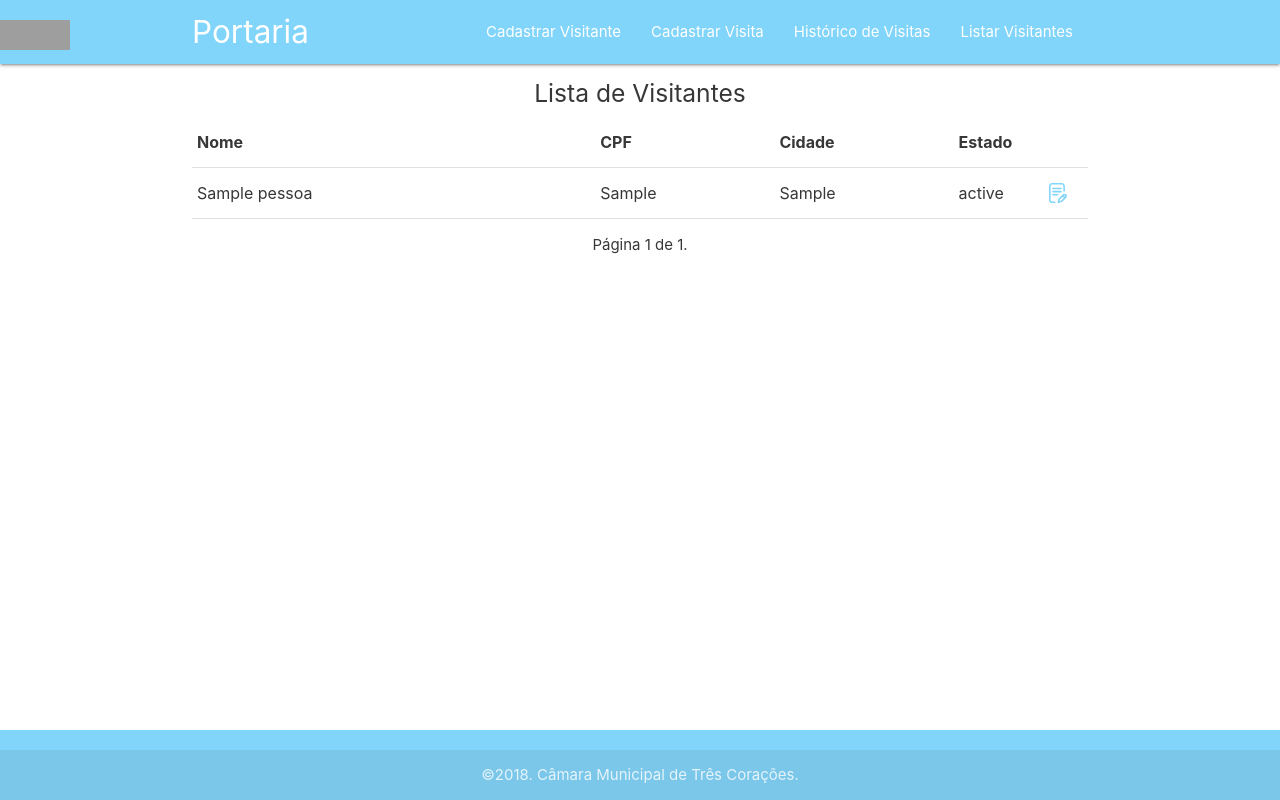
After one commit to camaratc/visita, a Django app: page /visitante/lista/ in a window 1280 px wide. The commit adds this page. Run offline with Django 3.2, Linux system fonts and the light colour scheme; tables that the repository leaves empty hold one stand-in row (values such as "Sample post"); some libraries are stand-ins or nearby versions; grey boxes are pictures that could not be loaded.

Commit message:
Listagem de pessoas

```diff
--- a/cadastro/static/css/style.css
+++ b/cadastro/static/css/style.css
@@ -116,11 +116,11 @@ main {
 
 .foto-visita{
     border-radius: 50%;
-    height: 80px;
-    width: 80px;
+    height: 60px;
+    width: 60px;
 }
 
-/* Histórico ===== */
+/* Histórico de Visitas e Listar Visitantes ===== */
 
 .highlight tbody{
     cursor: pointer;
@@ -178,6 +178,11 @@ main {
     background-color: #fcb9b2;
 }
 
+.botao-editar{
+    height: 20px;
+    width: 20px;
+}
+
 /* Detalhes ===== */
 
 .visita-detalhes{
--- a/cadastro/templates/base.html
+++ b/cadastro/templates/base.html
@@ -8,7 +8,7 @@
     </head>
     <body>
         <nav class="light-blue lighten-3">
-            {% if request.get_full_path == '/pessoas/' or request.get_full_path == '/visitas/' or request.get_full_path == '/historico/' %}
+            {% if request.get_full_path == '/cadastrar/visitante' or request.get_full_path == '/cadastrar/visita/' or request.get_full_path == '/historico/' or request.get_full_path == '/visitante/lista/' %}
                 <div>
                     <a href="{% url 'cadastro:index' %}">
                         <img class="arrow" src="{% static 'img/arrow-left.svg' %}" />
@@ -25,9 +25,10 @@
             <div class="container nav-wrapper ">
                 <a href="{% url 'cadastro:index' %}" class="brand-logo">Portaria</a>
                 <ul id="nav-mobile" class="right hide-on-med-and-down">
-                    <li><a href="{% url 'cadastro:cadastro_pessoas' %}">Cadastrar Pessoa</a></li>
+                    <li><a href="{% url 'cadastro:cadastro_pessoas' %}">Cadastrar Visitante</a></li>
                     <li><a href="{% url 'cadastro:cadastro_visitas' %}">Cadastrar Visita</a></li>
                     <li><a href="{% url 'cadastro:historico_visitas' %}">Histórico de Visitas</a></li>
+                    <li><a href="{% url 'cadastro:listar_pessoas' %}">Listar Visitantes</a></li>
                 </ul>
             </div>
         </nav>
--- a/cadastro/templates/cadastrar-visitas.html
+++ b/cadastro/templates/cadastrar-visitas.html
@@ -1,7 +1,6 @@
 {% extends 'base.html' %}
 {% block content %}
 {% load staticfiles %}
-{% load static %}
 
 <div class="container page-content">
     <h5 class="center-align">Nova Visita</h5>
--- a/cadastro/templates/historico-visitas.html
+++ b/cadastro/templates/historico-visitas.html
@@ -40,17 +40,13 @@
         </thead>
         <tbody>
             {% for item in visitas %}
-            {% if item.horarioSaida == None %}
                 <tr onclick="window.location=`{% url 'cadastro:visita_detalhes' pk=item.pk %}`">
-            {% else %}
-                <tr onclick="window.location=`{% url 'cadastro:visita_detalhes' pk=item.pk %}`">
-            {% endif %}
                     <td>{{ item.pessoa.nome }}</td>
                     <td>{{ item.setor }}</td>
                     <td>{{ item.data|date:'d/M/Y' }}</td>
                     <td>{{ item.horarioEntrada }}</td>
                     {% if item.horarioSaida == None %}
-                        <td>-</tr>
+                        <td>-</td>
                     {% else %}
                         <td>{{ item.horarioSaida }}</td>
                     {% endif %}
--- /dev/null
+++ b/cadastro/templates/lista-pessoas.html
@@ -0,0 +1,57 @@
+{% extends 'base.html' %}
+{% block content %}
+{% load staticfiles %}
+
+<div class='container'>
+    <h5 class='center-align'>Lista de Visitantes</h5>
+
+    <table class="highlight">
+        <thead>
+            <tr>
+                <th width="45%">Nome</th>
+                <th width="20%">CPF</th>
+                <th width="20%">Cidade</th>
+                <th width="10%">Estado</th>
+                <th width="5%"></th>
+            </tr>
+        </thead>
+        <tbody>
+            {% for item in pessoas %}
+                <tr onclick="window.location=`{% url 'cadastro:perfil_pessoa' pk=item.pk %}`">
+                    <td>{{ item.nome }}</td>
+                    <td>{{ item.cpf }}</td>
+                    <td>{{ item.cidade }}</td>
+                    <td>{{ item.estado }}</td>
+                    <td onclick="window.location=`{% url 'cadastro:editar_pessoa' pk=item.pk %}`">
+                        <a href="{% url 'cadastro:editar_pessoa' pk=item.pk %}">
+                            <img class="botao-editar" src="{% static 'img/edit.svg' %}" />
+                        </a>
+                    </td>
+                </tr>
+            {% endfor %}
+        </tbody>
+    </table>
+
+    <div class="pagination center-align">
+        <span class="step-links">
+            <p class="current">
+                Página {{ pessoas.number }} de {{ pessoas.paginator.num_pages }}.
+            </p>
+
+            {% if pessoas.has_previous %}
+                <a href="?page=1">&laquo;</a>
+                <a href="?page={{ pessoas.previous_page_number }}">Anterior</a>
+                {% if pessoas.has_next %}
+                    <span>|</span>
+                {% endif %}
+            {% endif %}
+
+            {% if pessoas.has_next %}
+                <a href="?page={{ pessoas.next_page_number }}">Próxima</a>
+                <a href="?page={{ pessoas.paginator.num_pages }}">&raquo;</a>
+            {% endif %}
+        </span>
+    </div>
+</div>
+
+{% endblock %}
--- a/cadastro/urls.py
+++ b/cadastro/urls.py
@@ -7,10 +7,13 @@ app_name = 'cadastro'
 
 urlpatterns = [
     path('', views.index, name='index'),
-    path('pessoas/', views.cadastro_pessoas, name='cadastro_pessoas'),
-    path('visitas/', views.cadastro_visitas, name='cadastro_visitas'),
+    path('cadastrar/visitante/', views.cadastro_pessoas, name='cadastro_pessoas'),
+    path('cadastrar/visita/', views.cadastro_visitas, name='cadastro_visitas'),
+    path('visitante/lista/', views.listar_pessoas, name='listar_pessoas'),
+    path('visitante/<int:pk>', views.perfil_pessoa, name='perfil_pessoa'),
+    path('visitante/editar/<int:pk>', views.editar_pessoa, name='editar_pessoa'),
     path('visitas/<int:pk>', views.confirmar_saida, name='confirmar_saida'),
+    path('visita/<int:pk>', views.visita_detalhes, name='visita_detalhes'),
     path('historico/', views.historico_visitas, name='historico_visitas'),
-    path('visita/<int:pk>', views.visita_detalhes, name='visita_detalhes'),
-    path('api/pessoas/', views.api_pessoas, name='api_pessoas')
+    path('api/pessoas/', views.api_pessoas, name='api_pessoas'),
 ]
--- a/cadastro/views.py
+++ b/cadastro/views.py
@@ -33,6 +33,26 @@ def cadastro_pessoas(request):
 
     return render(request, 'cadastrar-pessoas.html', {'form': form})
 
+def listar_pessoas(request):
+    lista_pessoas = Pessoa.objects.all().order_by('nome')
+
+    paginator = Paginator(lista_pessoas, 15)
+    page = request.GET.get('page')
+    pessoas = paginator.get_page(page)
+
+    return render(request, 'lista-pessoas.html', {'pessoas': pessoas})
+
+def perfil_pessoa(request, pk):
+    pass
+
+def editar_pessoa(request, pk):
+    pass
+
+def api_pessoas(request):
+    lista = Pessoa.objects.all()
+    lista = serializers.serialize('json', lista)
+    return HttpResponse(lista, content_type="application/json")
+
 def cadastro_visitas(request):
     if request.method == 'POST':
         form = VisitaForm(request.POST)
@@ -59,11 +79,6 @@ def cadastro_visitas(request):
     }
 
     return render(request, 'cadastrar-visitas.html', context)
-
-def api_pessoas(request):
-    lista = Pessoa.objects.all()
-    lista = serializers.serialize('json', lista)
-    return HttpResponse(lista, content_type="application/json")
 
 def historico_visitas(request):
     if request.method == "GET":
```
Also changed, not shown: cadastro/migrations/0001_initial.py (deleted), cadastro/static/img/edit.svg (added), cadastro/static/img/user.svg (added), 1 other file.
